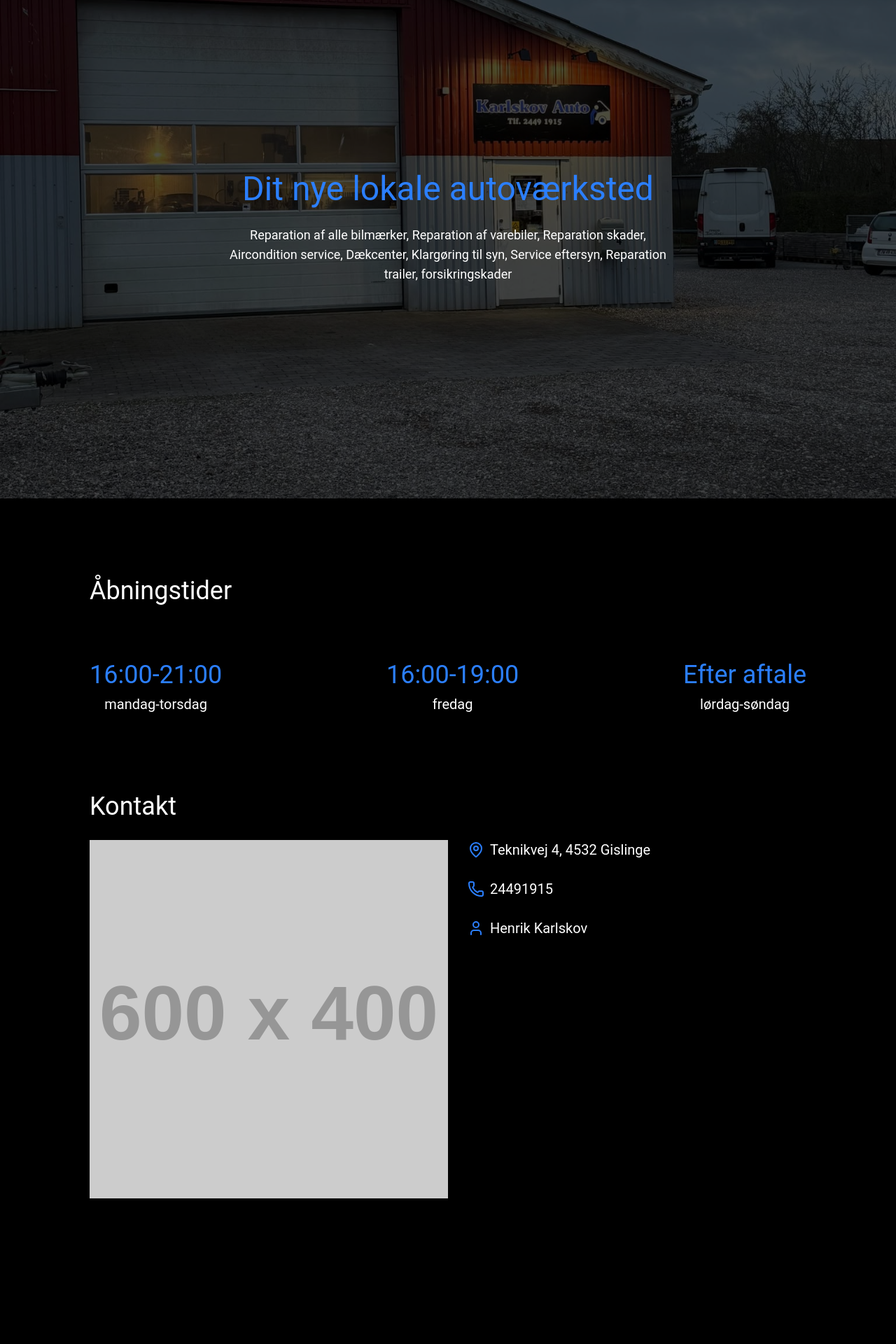
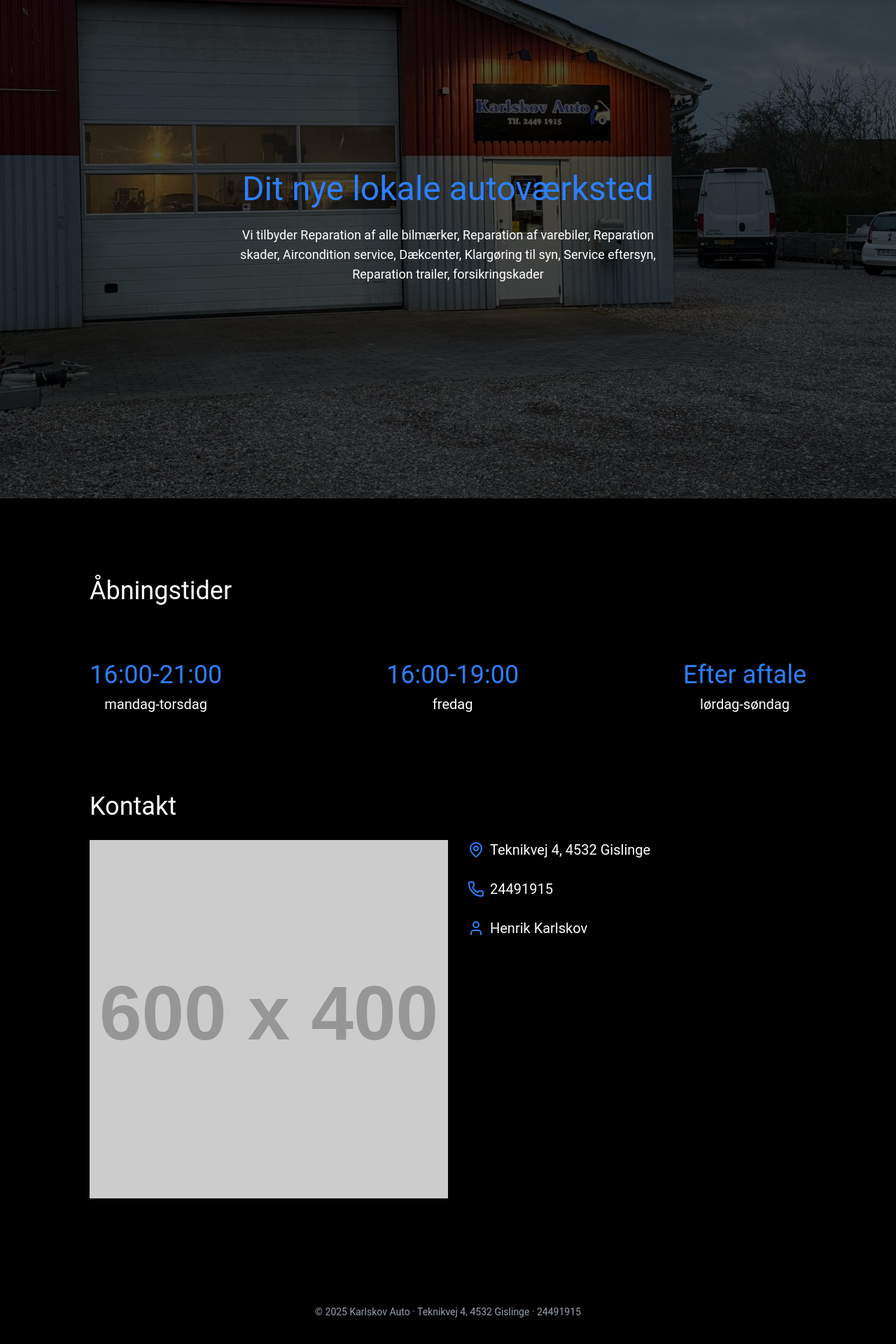
Before and after one commit to agersk0v/karlskov_auto, a Next.js app: page / in a window 1280 px wide. Shown: the part 164-2084 px from the top of the page at 70% size. Before the commit the page ends 1988 px from the top, so only its background shows below. Built offline with nearby package versions, Linux system fonts and the light colour scheme.

Commit message:
mere seo pis

```diff
--- a/app/page.tsx
+++ b/app/page.tsx
@@ -1,4 +1,6 @@
 "use client";
+
+// favicon.ico og og:image
 
 import { User, Phone, MapPin } from "lucide-react";
 import Link from "next/link";
@@ -13,20 +15,24 @@ export default function Home() {
                 animate={{ opacity: 1, y: 0 }}
                 transition={{ duration: 0.5 }}
             >
-                <div className="w-[85%] md:w-[80%] flex gap-6 md:gap-12 items-end">
+                <nav className="w-[85%] md:w-[80%] flex gap-6 md:gap-12 items-end">
                     <h1 className="text-2xl text-blue-500 md:text-3xl">
                         <Link href="/">Karlskov Auto</Link>
                     </h1>
                     <ul className="hidden gap-3 md:flex md:gap-5">
                         <li className="text-sm transition duration-500 md:text-base hover:text-blue-500">
-                            <Link href="/#aabningstider">åbningstider</Link>
+                            <Link href="/#aabningstider" aria-label="Se åbningstider">
+                                åbningstider
+                            </Link>
                         </li>
 
                         <li className="text-sm transition duration-500 md:text-base hover:text-blue-500">
-                            <Link href="/#kontakt">kontakt</Link>
+                            <Link href="/#kontakt" aria-label="Se kontaktinformation">
+                                kontakt
+                            </Link>
                         </li>
                     </ul>
-                </div>
+                </nav>
             </motion.header>
             <main className="bg-black">
                 <section className="flex relative flex-col items-center pt-5 w-screen h-screen md:pt-7">
@@ -51,9 +57,9 @@ export default function Home() {
                             animate={{ opacity: 1, y: 0 }}
                             transition={{ delay: 0.6, duration: 0.6 }}
                         >
-                            Reparation af alle bilmærker, Reparation af varebiler, Reparation
-                            skader, Aircondition service, Dækcenter, Klargøring til syn,
-                            Service eftersyn, Reparation trailer, forsikringskader
+                            Vi tilbyder Reparation af alle bilmærker, Reparation af varebiler,
+                            Reparation skader, Aircondition service, Dækcenter, Klargøring til
+                            syn, Service eftersyn, Reparation trailer, forsikringskader
                         </motion.p>
                     </div>
                 </section>
@@ -183,6 +189,9 @@ export default function Home() {
                     </div>
                 </motion.section>
             </main>
+            <footer className="py-10 text-sm text-center text-gray-400">
+                © 2025 Karlskov Auto · Teknikvej 4, 4532 Gislinge · 24491915
+            </footer>
         </>
     );
 }
```
Also changed, not shown: app/layout.tsx (+10 -0 lines).
